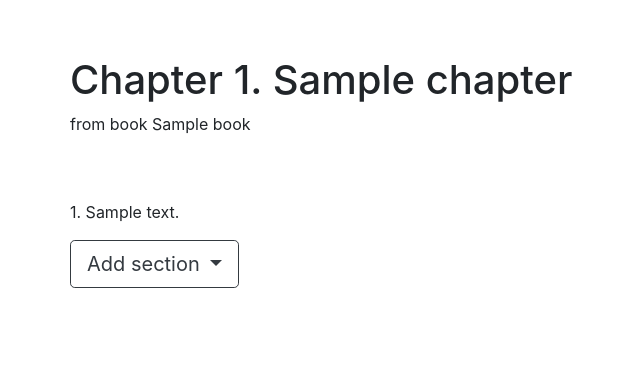
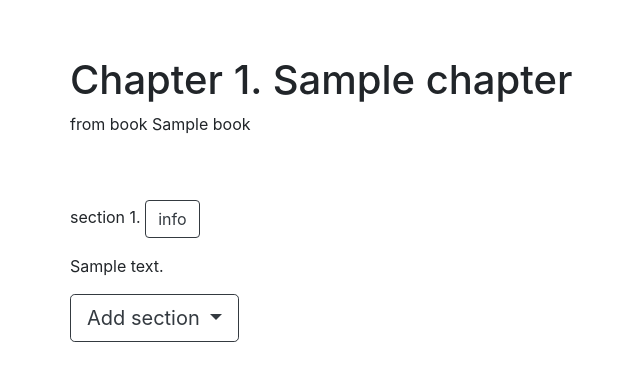
Before and after one commit to szymanskirafal/tryread, a Django app: a page that uses tryread/templates/writer/chapter.html in a window 1280 px wide. Shown: the part 56-437 px from the top of the page, without its empty margins (15-655 px from the left). Run offline with Django 3.2, Linux system fonts and the light colour scheme; a user stored in the database is signed in; tables that the repository leaves empty hold one stand-in row (values such as "Sample post"); some libraries are stand-ins or nearby versions; some web fonts are replaced.

Commit message:
working with section - how to  create, update and delete it

```diff
--- a/tryread/templates/writer/chapter.html
+++ b/tryread/templates/writer/chapter.html
@@ -8,20 +8,21 @@
   <p>from book {{ chapter.book }}</p>
   <br><br>
   {% for text in texts %}
-    <p>{{ text.nr }}. {{ text }}</p>
+    <p>section {{ text.nr }}. <a href="{% url 'writer:section_detail' chapter.book.slug chapter.slug_chapter text.pk %}" class="btn btn-outline-dark">info</a></p>
+
+    <p>{{ text }}</p>
   {% endfor %}
   <div class="btn-group">
     <button type="button" class="btn btn-lg btn-outline-dark dropdown-toggle" data-toggle="dropdown" aria-haspopup="true" aria-expanded="false">
       Add section
     </button>
     <div class="dropdown-menu">
-      <a class="dropdown-item" href="{% url 'writer:text_create' chapter.pk %}">Text</a>
-      <a class="dropdown-item" href="#">Dialog</a>
+      <a class="dropdown-item" href="{% url 'writer:text_create' chapter.book.slug chapter.slug_chapter chapter.pk %}">Text</a>
       <a class="dropdown-item" href="#">Picture</a>
 
     </div>
   </div>
-  <p>{{ chapter.text }}</p>
+
 
 </div>
 
--- a/tryread/writer/urls.py
+++ b/tryread/writer/urls.py
@@ -15,12 +15,18 @@ urlpatterns = [
         name='book_create'
     ),
     path(
+        'books',
+        view=views.WriterBooksListView.as_view(),
+        name='books'
+    ),
+    path(
         '<slug:slug>/<int:pk>/',
         view=views.WriterBookDetailView.as_view(),
         name='book'
     ),
+
     path(
-        '<slug:slug>/<int:pk>/chapter-create/',
+        '<slug:slug>/chapter-create/<int:pk>/',
         view=views.WriterChapterCreateView.as_view(),
         name='chapter_create'
     ),
@@ -30,14 +36,25 @@ urlpatterns = [
         name='chapter'
     ),
     path(
-        'chapter/<int:pk>/text-create/',
+        '<slug:slug>/<slug:slug_chapter>/text-create/<int:pk>/',
         view=views.WriterTextCreateView.as_view(),
         name='text_create'
     ),
     path(
-        'books',
-        view=views.WriterBooksListView.as_view(),
-        name='books'
+        '<slug:slug>/<slug:slug_chapter>/section/<int:pk>/',
+        view=views.WriterSectionDetailView.as_view(),
+        name='section_detail'
+    ),
+    path(
+        '<slug:slug>/<slug:slug_chapter>/section/update/<int:pk>/',
+        view=views.WriterSectionUpdateView.as_view(),
+        name='section_update'
+    ),
+    path(
+        '<slug:slug>/<slug:slug_chapter>/section/delete/<int:pk>/',
+        view=views.WriterSectionDeleteView.as_view(),
+        name='section_delete'
     ),
 
+
 ]
--- a/tryread/writer/views.py
+++ b/tryread/writer/views.py
@@ -1,7 +1,7 @@
 from django.contrib.auth.mixins import LoginRequiredMixin
 from django.shortcuts import redirect
-from django.urls import reverse
-from django.views.generic import CreateView, DetailView, ListView, TemplateView
+from django.urls import reverse, reverse_lazy
+from django.views.generic import CreateView, DeleteView, DetailView, ListView, TemplateView, UpdateView
 
 from books.forms import BookForm, ChapterForm, TextForm
 from books.models import Book, Chapter, Text
@@ -80,6 +80,30 @@ class WriterChapterDetailView(LoginRequiredMixin, DetailView):
         context.update(kwargs)
         return super().get_context_data(**context)
 
+class WriterSectionDetailView(LoginRequiredMixin, DetailView):
+    context_object_name = 'section'
+    model = Text
+    template_name = 'writer/section-detail.html'
+
+class WriterSectionUpdateView(LoginRequiredMixin, UpdateView):
+    context_object_name = 'section'
+    form_class = TextForm
+    model = Text
+    template_name = 'writer/section-update.html'
+
+class WriterSectionDeleteView(LoginRequiredMixin, DeleteView):
+    context_object_name = 'section'
+    model = Text
+    template_name = 'writer/section-delete.html'
+
+    def get_success_url(self):
+        print("-"*15, 'slug: ', self.object.chapter.book.slug)
+        print("-"*15, 'slug from kwargs: ', self.kwargs.get('slug'))
+
+        return reverse_lazy('writer:books')
+        # kwargs={'slug': self.kwargs.get('slug'), 'slug_chapter':self.kwargs.get('slug_chapter'), 'pk_chapter':self.kwargs.get('pk_chapter')})
+
+
 class WriterTextCreateView(LoginRequiredMixin, CreateView):
     model = Text
     form_class = TextForm
```
Also changed, not shown: tryread/templates/writer/section-delete.html (added, +20 -0 lines), tryread/templates/writer/section-detail.html (added, +18 -0 lines), tryread/templates/writer/section-update.html (added, +17 -0 lines).
